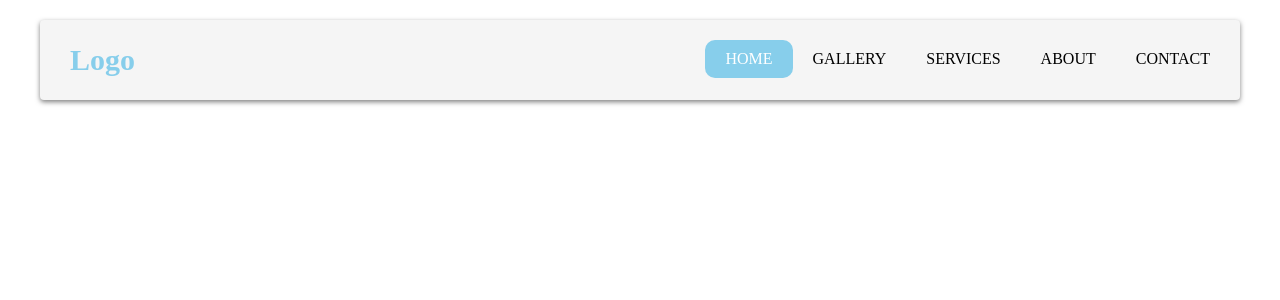
After one commit to Ayke2604/APAEmais, a PHP site: page /testes/teste.html in a window 1280 px wide. The commit adds this page. Shown: the top 300 px of the page. Run offline with PHP 8.4, Linux system fonts and the light colour scheme.

Commit message:
TEsteeeee

```diff
--- /dev/null
+++ b/testes/teste.css
@@ -0,0 +1,122 @@
+body {
+    margin: 0;
+    padding: 0;
+
+  }
+
+  header {
+    position: relative;
+    max-width: 1200px;
+    margin: 20px auto;
+    padding: 10px;
+    background: whitesmoke;
+    box-sizing: border-box;
+    border-radius: 4px;
+    box-shadow: 0 2px 5px rgba(0, 0, 0, .5);
+  }
+
+  .logo {
+    color: skyblue;
+    height: 60px;
+    font-size: 30px;
+    line-height: 60px;
+    padding: 0 20px;
+    text-align: center;
+    box-sizing: border-box;
+    float: left;
+    font-weight: 700;
+    text-decoration: none;
+  }
+
+  .logo:hover {
+    background: skyblue;
+    color: white;
+    transition: 0.5s;
+    border-radius: 10px;
+    text-decoration: none;
+  }
+
+  nav {
+    float: right;
+  }
+
+  .clearfix {
+    clear: both;
+  }
+
+  nav ul {
+    margin: 0;
+    padding: 0;
+    display: flex;
+  }
+
+  nav ul li {
+    list-style: none;
+    text-transform: uppercase;
+    font-weight: 500;
+  }
+
+  nav ul li a {
+    display: block;
+    margin: 10px 0;
+    padding: 10px 20px;
+    text-decoration: none;
+    color: black;
+  }
+
+  nav ul li a.active,
+  nav ul li a:hover {
+    background: skyblue;
+    color: white;
+    transition: 0.5s;
+    border-radius: 10px;
+    text-decoration: none;
+  }
+
+  @media (max-width:1200px) {
+    header {
+      margin: 20px;
+    }
+  }
+
+  @media (max-width:768px) {
+    .menu-toggle {
+      display: block;
+      width: 40px;
+      height: 40px;
+      margin: 10px;
+      float: right;
+      cursor: pointer;
+      text-align: center;
+      font-size: 30px;
+      color: skyblue;
+    }
+
+    .menu-toggle:before {
+      content: '\f0c9';
+      font-family:fontawesome;
+      line-height: 40px;
+    }
+
+    nav {
+      display:none;
+    }
+
+    .menu-toggle.active:before {
+      content: '\f00d';
+    }
+
+    nav {
+      display: none;
+    }
+
+    nav.active {
+      display: block;
+      width: 100%;
+    }
+
+    nav.active ul {
+      display: block;
+    }
+
+  }
--- /dev/null
+++ b/testes/teste.html
@@ -0,0 +1,50 @@
+<!DOCTYPE html>
+<html>
+<head>
+    <meta charset='utf-8'>
+    <meta http-equiv='X-UA-Compatible' content='IE=edge'>
+    <title>Page Title</title>
+    <meta name='viewport' content='width=device-width, initial-scale=1'>
+    <link rel='stylesheet' type='text/css' media='screen' href='teste.css'>
+    <script src='teste.js'></script>
+</head>
+<body>
+    <meta charset="UTF-8">
+  <meta name="viewport" content="width=device-width, initial-scale=1.0">
+  <meta http-equiv="X-UA-Compatible" content="ie=edge">
+  <title>WebsiteAne</title>
+  <link rel="stylesheet" href="style.css">
+  <link href="https://stackpath.bootstrapcdn.com/font-awesome/4.7.0/css/font-awesome.min.css" rel="stylesheet">
+</head>
+
+
+  <header>
+    <a href="#" class="logo">Logo</a>
+    <div class="menu-toggle"></div>
+    <nav>
+      <ul>
+        <li><a href="#" class="active">home</a></li>
+        <li><a href="#">gallery</a></li>
+        <li><a href="#">services</a></li>
+        <li><a href="#">about</a></li>
+        <li><a href="#">contact</a></li>
+      </ul>
+    </nav>
+    <div class="clearfix"></div>
+  </header>
+
+
+  <script src="https://code.jquery.com/jquery-3.4.1.js" integrity="sha256-WpOohJOqMqqyKL9FccASB9O0KwACQJpFTUBLTYOVvVU="
+    crossorigin="anonymous"></script>
+  <script type="text/javascript">
+    $(document).ready(function () {
+      $('.menu-toggle').click(function () {
+        $('.menu-toggle').toggleClass('active')
+        $('nav').toggleClass('active')
+      })
+    })
+  </script>
+
+</body>
+<script src='teste.js'></script>
+</html>
```
Also changed, not shown: css/central.css (+145 -174 lines), index.html (+51 -20 lines), img/Logo2.jfif (added), img/Logo2.png (added), img/crianca_com_down.webp (added), testes/teste.js (added).
